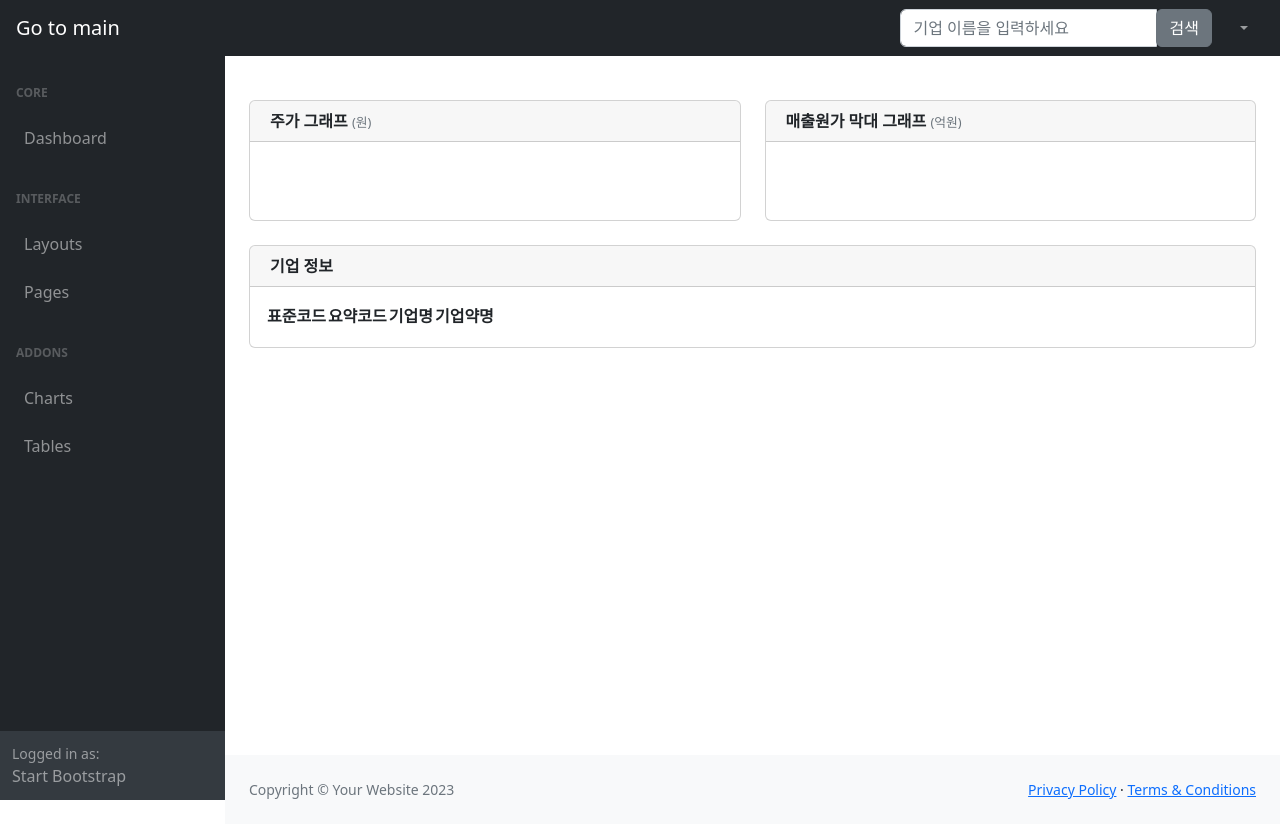
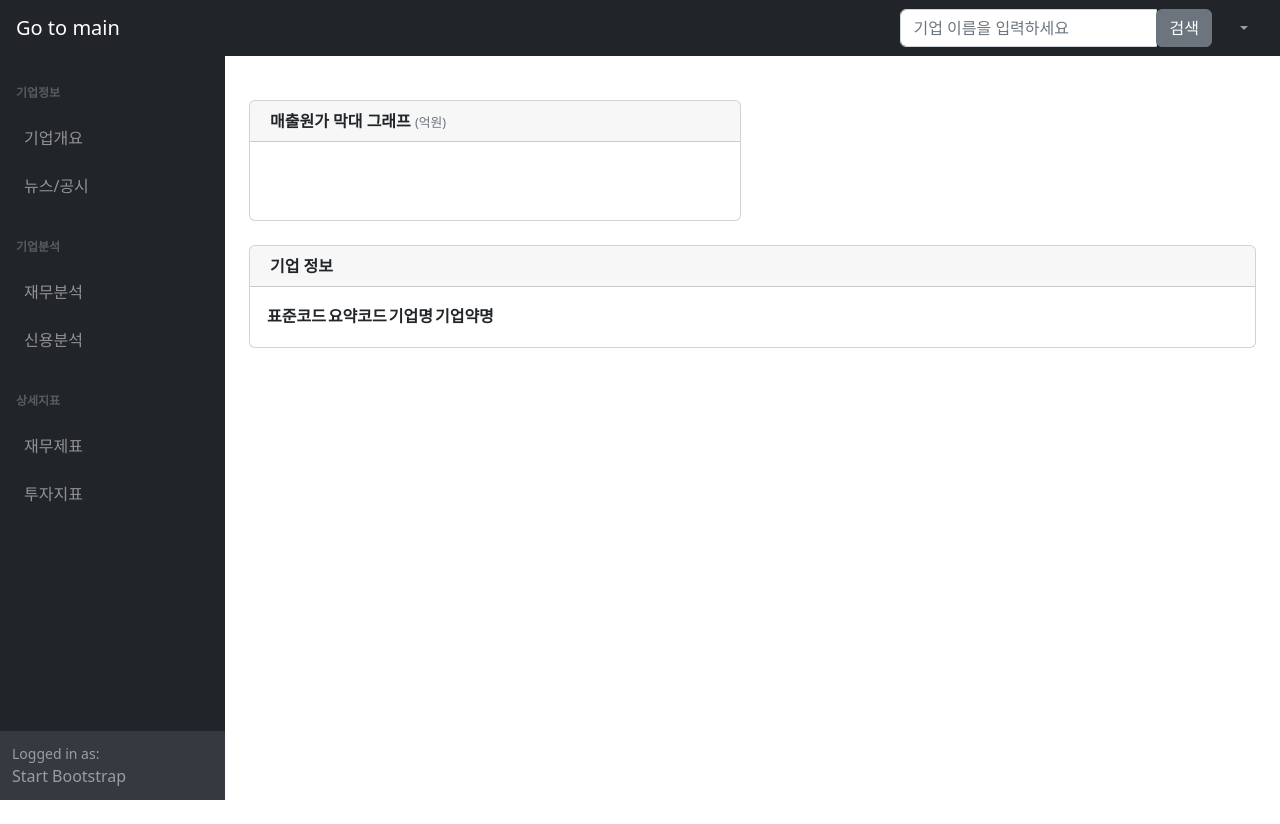
Before and after one commit to Biz-Insight/Biz-Insight, a Django app: page /company_info/1/ in a window 1280 px wide. Run offline with Django 3.2, Linux system fonts and the light colour scheme; data that the repository does not hold is empty; parts of the project's set-up code (start-up, migrations or seed data) failed here and were passed over; some libraries are stand-ins or nearby versions.

Commit message:
feat: 네비 버튼 구현 및 불필요 코드 주석 처리

```diff
--- a/src/django/mysite/main/templates/company_info.html
+++ b/src/django/mysite/main/templates/company_info.html
@@ -46,15 +46,19 @@
                 <nav class="sb-sidenav accordion sb-sidenav-dark" id="sidenavAccordion">
                     <div class="sb-sidenav-menu">
                         <div class="nav">
-                            <div class="sb-sidenav-menu-heading">Core</div>
+                            <div class="sb-sidenav-menu-heading">기업정보</div>
+                            <a class="nav-link" href="{% url 'company_info' company.company_name|urlencode %}">
+                                <div class="sb-nav-link-icon"><i class="fas fa-tachometer-alt"></i></div>
+                                기업개요
+                              </a>
                             <a class="nav-link" href="index.html">
                                 <div class="sb-nav-link-icon"><i class="fas fa-tachometer-alt"></i></div>
-                                Dashboard
+                                뉴스/공시
                             </a>
-                            <div class="sb-sidenav-menu-heading">Interface</div>
-                            <a class="nav-link collapsed" href="#" data-bs-toggle="collapse" data-bs-target="#collapseLayouts" aria-expanded="false" aria-controls="collapseLayouts">
+                        <div class="sb-sidenav-menu-heading">기업분석</div>
+                            <a class="nav-link collapsed" href="{% url 'financial_analysis' company.company_name|urlencode %}" data-bs-toggle="collapse" data-bs-target="#collapseLayouts" aria-expanded="false" aria-controls="collapseLayouts">
                                 <div class="sb-nav-link-icon"><i class="fas fa-columns"></i></div>
-                                Layouts
+                                재무분석
                                 <div class="sb-sidenav-collapse-arrow"><i class="fas fa-angle-down"></i></div>
                             </a>
                             <div class="collapse" id="collapseLayouts" aria-labelledby="headingOne" data-bs-parent="#sidenavAccordion">
@@ -65,43 +69,17 @@
                             </div>
                             <a class="nav-link collapsed" href="#" data-bs-toggle="collapse" data-bs-target="#collapsePages" aria-expanded="false" aria-controls="collapsePages">
                                 <div class="sb-nav-link-icon"><i class="fas fa-book-open"></i></div>
-                                Pages
+                                신용분석
                                 <div class="sb-sidenav-collapse-arrow"><i class="fas fa-angle-down"></i></div>
                             </a>
-                            <div class="collapse" id="collapsePages" aria-labelledby="headingTwo" data-bs-parent="#sidenavAccordion">
-                                <nav class="sb-sidenav-menu-nested nav accordion" id="sidenavAccordionPages">
-                                    <a class="nav-link collapsed" href="#" data-bs-toggle="collapse" data-bs-target="#pagesCollapseAuth" aria-expanded="false" aria-controls="pagesCollapseAuth">
-                                        Authentication
-                                        <div class="sb-sidenav-collapse-arrow"><i class="fas fa-angle-down"></i></div>
-                                    </a>
-                                    <div class="collapse" id="pagesCollapseAuth" aria-labelledby="headingOne" data-bs-parent="#sidenavAccordionPages">
-                                        <nav class="sb-sidenav-menu-nested nav">
-                                            <a class="nav-link" href="login.html">Login</a>
-                                            <a class="nav-link" href="register.html">Register</a>
-                                            <a class="nav-link" href="password.html">Forgot Password</a>
-                                        </nav>
-                                    </div>
-                                    <a class="nav-link collapsed" href="#" data-bs-toggle="collapse" data-bs-target="#pagesCollapseError" aria-expanded="false" aria-controls="pagesCollapseError">
-                                        Error
-                                        <div class="sb-sidenav-collapse-arrow"><i class="fas fa-angle-down"></i></div>
-                                    </a>
-                                    <div class="collapse" id="pagesCollapseError" aria-labelledby="headingOne" data-bs-parent="#sidenavAccordionPages">
-                                        <nav class="sb-sidenav-menu-nested nav">
-                                            <a class="nav-link" href="401.html">401 Page</a>
-                                            <a class="nav-link" href="404.html">404 Page</a>
-                                            <a class="nav-link" href="500.html">500 Page</a>
-                                        </nav>
-                                    </div>
-                                </nav>
-                            </div>
-                            <div class="sb-sidenav-menu-heading">Addons</div>
+                            <div class="sb-sidenav-menu-heading">상세지표</div>
                             <a class="nav-link" href="charts.html">
                                 <div class="sb-nav-link-icon"><i class="fas fa-chart-area"></i></div>
-                                Charts
+                                재무제표
                             </a>
                             <a class="nav-link" href="tables.html">
                                 <div class="sb-nav-link-icon"><i class="fas fa-table"></i></div>
-                                Tables
+                                투자지표
                             </a>
                         </div>
                     </div>
@@ -161,15 +139,6 @@
                             <div class="col-xl-6">
                                 <div class="card mb-4">
                                     <div class="card-header">
-                                        <i class="fas fa-chart-area me-1"></i>
-                                        <span class="chart-title-unit">주가 그래프</span> <span class="chart-title-unit2">(원)</span>
-                                    </div>
-                                    <div class="card-body"><canvas id="myAreaChart" width="100%" height="40"></canvas></div>
-                                </div>
-                            </div>
-                            <div class="col-xl-6">
-                                <div class="card mb-4">
-                                    <div class="card-header">
                                         <i class="fas fa-chart-bar me-1"></i>
                                         <span class="chart-title-unit">매출원가 막대 그래프</span> <span class="chart-title-unit2">(억원)</span>
                                     </div>
@@ -205,7 +174,7 @@
                         </div>
                     </div>
                 </main>
-                <footer class="py-4 bg-light mt-auto">
+                <!-- <footer class="py-4 bg-light mt-auto">
                     <div class="container-fluid px-4">
                         <div class="d-flex align-items-center justify-content-between small">
                             <div class="text-muted">Copyright &copy; Your Website 2023</div>
@@ -216,19 +185,18 @@
                             </div>
                         </div>
                     </div>
-                </footer>
+                </footer> -->
             </div>
         </div>
         <script>
             var company_name = "{{ company.company_name }}";
         </script>
-        < src="https://cdn.jsdelivr.net/npm/bootstrap@5.2.3/dist/js/bootstrap.bundle.min.js" crossorigin="anonymous"></>
-        < src="{% static 'js/scripts.js' %}"></>
+        <!-- < src="https://cdn.jsdelivr.net/npm/bootstrap@5.2.3/dist/js/bootstrap.bundle.min.js" crossorigin="anonymous"></> -->
+        <!-- < src="{% static 'js/scripts.js' %}"></> -->
         <script src="https://ajax.googleapis.com/ajax/libs/jquery/3.5.1/jquery.min.js"></script>
         <script src="https://cdnjs.cloudflare.com/ajax/libs/Chart.js/2.8.0/Chart.min.js" crossorigin="anonymous"></script>
         <script src="https://cdn.jsdelivr.net/npm/simple-datatables@7.1.2/dist/umd/simple-datatables.min.js" crossorigin="anonymous"></script>
         <script src="{% static 'js/datatables-simple.js' %}"></script>
-        <script src="{% static 'assets/js/area.js' %}"></script>
         <script src="{% static 'assets/js/bar.js' %}"></script>
     </body>
 </html>
```
